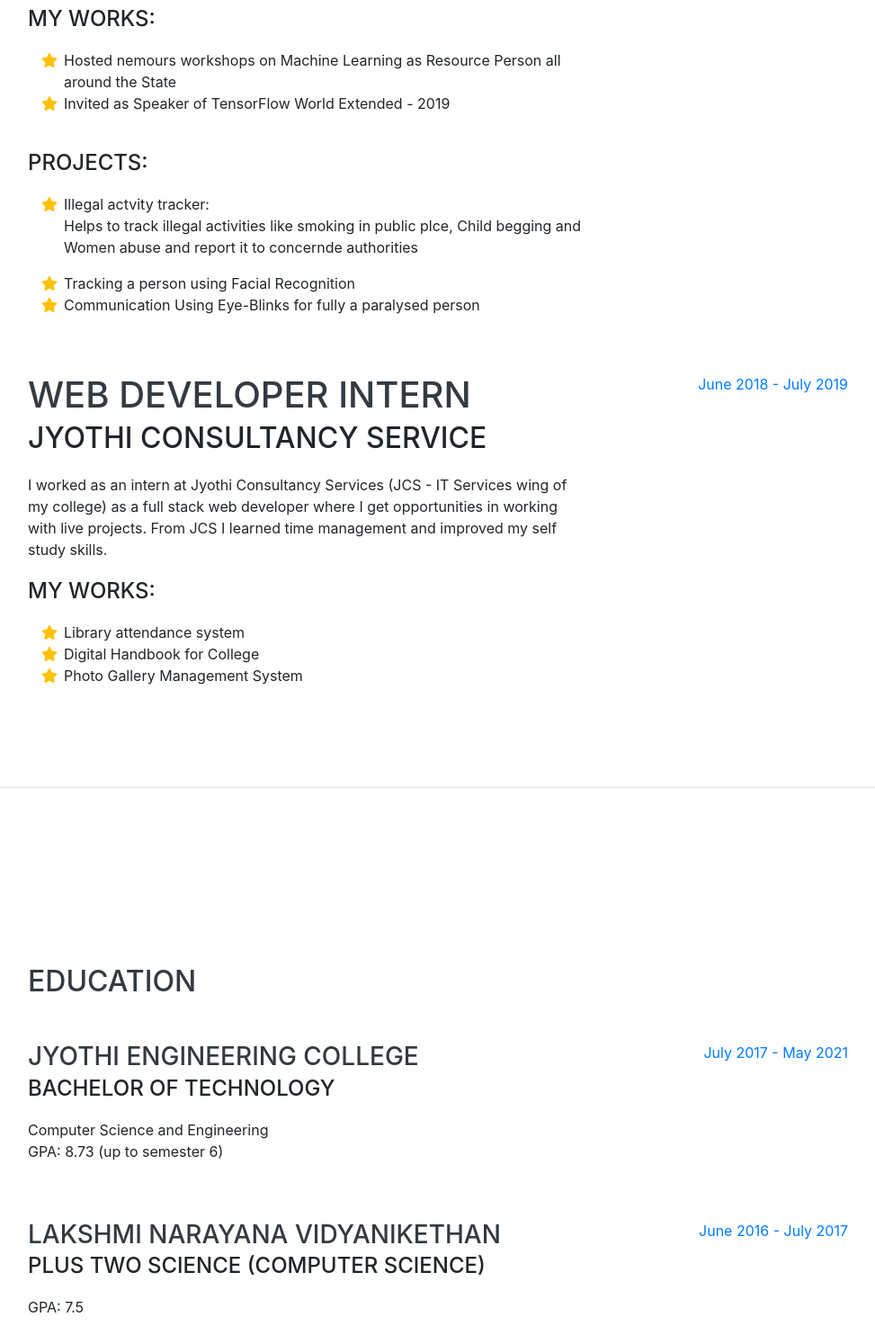
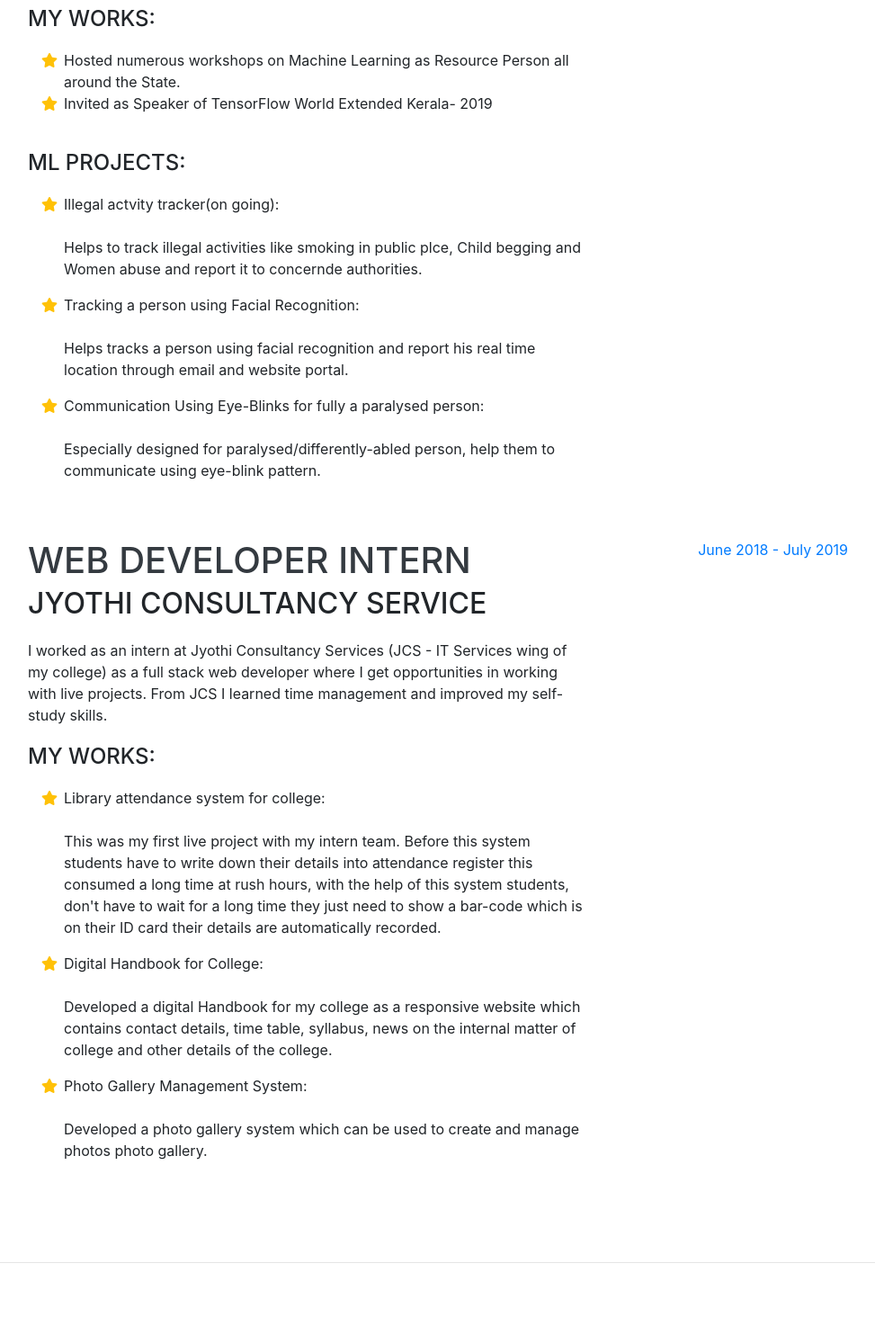
Before and after one commit to sreeragrnandan/sreeragrnandan.github.io, a website with bundled scripts: page index.html in a window 1280 px wide. Shown: the part 1156-2640 px from the top of the page at 90% size, without its empty margins (289-1262 px from the left). Built offline with nearby package versions, Linux system fonts and the light colour scheme; a web font is replaced by a local one.

Commit message:
Update index.html

```diff
--- a/index.html
+++ b/index.html
@@ -92,7 +92,7 @@
           A Computer Science and Engineering student inquisitive in Machine Learning, Artificial Intelligence
             and Full Stack Development.
          Been Facilitator of Google AI Explore ML Academy and hosted numerous workshops on
-            machine learning as resource person all around the state. Love to create magic with software :)
+            machine learning as a resource person all around the state. Love to create magic with software :)
 <!--             Feeling Lucky to live this
           life :)  -->
         </p>
@@ -137,31 +137,39 @@
 
                   <li>
                        <i class="fa-li fa fa-star text-warning"></i>
-                        Hosted nemours workshops on Machine Learning as Resource Person all around the State
+                      Hosted numerous workshops on Machine Learning as Resource Person all around the State.
                   </li>
                   <li>
                        <i class="fa-li fa fa-star text-warning"></i>
-                        Invited as Speaker of TensorFlow World Extended - 2019
+                        Invited as Speaker of TensorFlow World Extended Kerala- 2019
                   </li>
               </ul>
-                  <div class="subheading mb-3"><br/>Projects:</div>
+                  <div class="subheading mb-3"><br/>ML Projects:</div>
               <ul class="fa-ul mb-0">
                   <li>
                        <i class="fa-li fa fa-star text-warning"></i>
-                        Illegal actvity tracker:
+                        Illegal actvity tracker(on going):
                       <p>
-                          Helps to track illegal activities like smoking in public plce, Child begging and Women abuse
-                          and report it to concernde authorities
+                         <br/> Helps to track illegal activities like smoking in public plce, Child begging and Women abuse
+                          and report it to concernde authorities.
                       </p>
                   </li>
                   <li>
                        <i class="fa-li fa fa-star text-warning"></i>
-                        Tracking a person using Facial Recognition
+                        Tracking a person using Facial Recognition:
+                      <p>
+                          <br/> Helps tracks a person using facial recognition and report his real time location through email
+                          and website portal.
+                      </p>
                   </li>
 
                   <li>
                        <i class="fa-li fa fa-star text-warning"></i>
-                        Communication Using Eye-Blinks for fully a paralysed person
+                        Communication Using Eye-Blinks for fully a paralysed person:
+                      <p>
+                          <br/>Especially designed for paralysed/differently-abled person, help them
+                          to communicate using eye-blink pattern.
+                      </p>
                   </li>
 
               </ul>
@@ -180,20 +188,36 @@
              I worked as an intern at Jyothi Consultancy Services
                 (JCS - IT Services wing of my college) as
                 a full stack web developer where I get opportunities in working with live projects.
-                From JCS I learned time management and improved my self study skills.
+                From JCS I learned time management and improved my self-study skills.
               <div class="subheading mb-3">My Works:</div>
               <ul class="fa-ul mb-0">
                   <li>
                        <i class="fa-li fa fa-star text-warning"></i>
-                        Library attendance system
+                        Library attendance system for college:
+                      <p>
+                          <br/>
+                         This was my first live project with my intern team.
+                          Before this system students have to write down their details into attendance register this consumed a long time at
+                          rush hours, with the help of this system students, don't have to wait for a long time they just need to show
+                          a bar-code which is on their ID card their details are automatically recorded.
+                      </p>
                   </li>
                   <li>
                        <i class="fa-li fa fa-star text-warning"></i>
-                        Digital Handbook for College
+                        Digital Handbook for College:
+                      <p>
+                          <br/>
+                          Developed a digital Handbook for my college as a responsive website which contains contact details,
+                          time table, syllabus, news on the internal matter of college and other details of the college.
+                      </p>
                   </li>
                   <li>
                        <i class="fa-li fa fa-star text-warning"></i>
-                        Photo Gallery Management System
+                        Photo Gallery Management System:
+                      <p>
+                          <br/>
+                          Developed a photo gallery system which can be used to create and manage photos photo gallery.
+                      </p>
                   </li>
 
               </ul>
```
